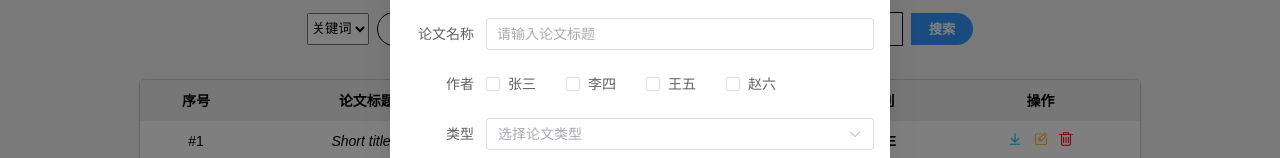
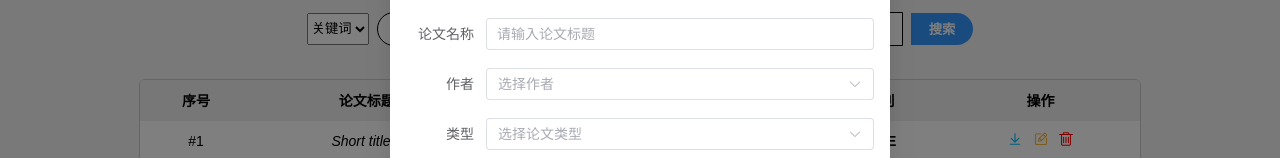
Before and after one commit to NingNZ/Paper-Manage-System, a Vue app in the folder vueProject/: page /search in a window 1280 px wide. Both pictures are taken after a click on the button "上传论文". Shown: the part 158-316 px from the top of the page. Built offline with nearby package versions, Linux system fonts and the light colour scheme; what particles.vue3 would draw is missing.

Commit message:
修改作者选择栏

```diff
--- a/vueProject/components/UploadTest/UploadTestDialog.vue
+++ b/vueProject/components/UploadTest/UploadTestDialog.vue
@@ -11,15 +11,21 @@
       </el-form-item>
 
       <el-form-item label="作者">
-        <el-checkbox-group v-model="form.authors">
-          <el-checkbox
+        <el-select
+          v-model="form.authors"
+          multiple
+          collapse-tags
+          collapse-tags-tooltip
+          placeholder="选择作者"
+          :formatter="authorFormatter"
+        >
+          <el-option
             v-for="member in teamMembers"
             :key="member.id"
             :label="member.name"
-          >
-            {{ member.name }}
-          </el-checkbox>
-        </el-checkbox-group>
+            :value="member.id"
+          />
+        </el-select>
       </el-form-item>
 
       <el-form-item label="类型">
@@ -91,12 +97,11 @@ const teamMembers = ref([
   { id: 2, name: '李四' },
   { id: 3, name: '王五' },
   { id: 4, name: '赵六' }
-
 ])
 
 const form = ref({
   title: '',
-  authors: [],
+  authors: [],  // 绑定成员id
   type: '',
   journal: '',
   date: '',
@@ -123,7 +128,18 @@ const resetForm = () => {
   fileList.value = []
 }
 
-// 文件变更时触发
+// 显示作者名顿号分隔
+const authorFormatter = () => {
+  const names = form.value.authors
+    .map(id => {
+      const member = teamMembers.value.find(m => m.id === id)
+      return member ? member.name : ''
+    })
+    .filter(name => name !== '')
+  return names.join('、')
+}
+
+// 文件变更
 const handleFileChange = (uploadFile, uploadFiles) => {
   const isPDF = uploadFile.raw.type === 'application/pdf'
   if (!isPDF) {
@@ -133,12 +149,11 @@ const handleFileChange = (uploadFile, uploadFiles) => {
     return
   }
 
-  // 只保留一个文件（覆盖旧文件）
   fileList.value = [uploadFile]
   form.value.file = uploadFile.raw
 }
 
-// 删除文件时
+// 文件删除
 const handleFileRemove = () => {
   fileList.value = []
   form.value.file = null
@@ -151,6 +166,7 @@ const submit = () => {
   }
 
   console.log('上传信息：', form.value)
+  // 提交 form.value.authors 是 ID 数组，例如 [1, 2, 4]
   emit('update:visible', false)
 }
 </script>
```
